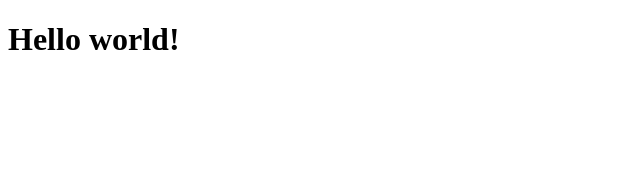
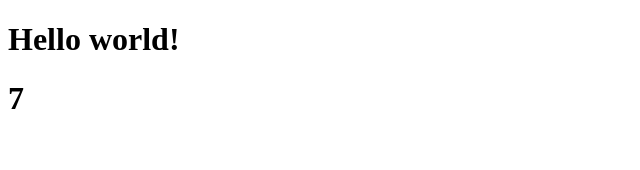
Before and after one commit to melxincognito/scrimba-excersises, a React (Create React App) app: page / in a window 1280 px wide. Shown: the top 170 px of the page, without its empty margins (0-640 px from the left). Built offline with nearby package versions, Linux system fonts and the light colour scheme.

Commit message:
finished HOC challenge

```diff
--- a/src/App.js
+++ b/src/App.js
@@ -1,14 +1,21 @@
 import "./App.css";
 
-import { withExtraPropAdded } from "./components/withExtraPropAdded";
+import { withFavoriteNumber } from "./components/withFavoriteNumber";
+
 function App(props) {
   console.log(props);
+
   return (
     <div>
       <h1>Hello world! </h1>
+      <h1> {props.favoriteNumber} </h1>
     </div>
   );
 }
 
-const PointlessHOC = withExtraPropAdded(App);
-export default PointlessHOC;
+const FavoriteNumberHOC = withFavoriteNumber(App);
+export default FavoriteNumberHOC;
+
+// Reference favoriteNumber as the props in order to have it display on the screen.
+// Not { withFavoriteNumber.props } or { props.withFavoriteNumber }
+// Reference the actual prop you NAMED inside of the HOC
--- /dev/null
+++ b/src/components/withFavoriteNumber.js
@@ -0,0 +1,16 @@
+import React from "react";
+
+/** A function that takes a component as its first argument and returns a
+ * new component that wraps the given component, providing extra capabilities
+ * to it.
+ * Challenge: Write a higher order component that passes a new prop to the given
+ * component called "favoriteNumber" and invludes your personal favorite number
+ * Then, in App.js, render that favorite number onto the screen
+ **/
+
+export function withFavoriteNumber(component) {
+  const Component = component;
+  return function (props) {
+    return <Component favoriteNumber={7} {...props} />;
+  };
+}
```
